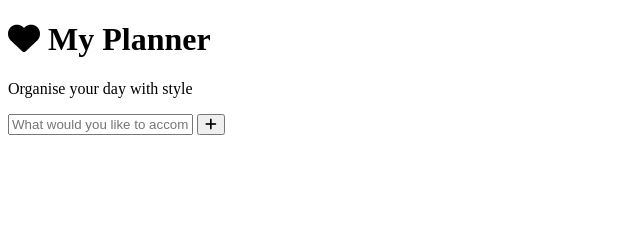
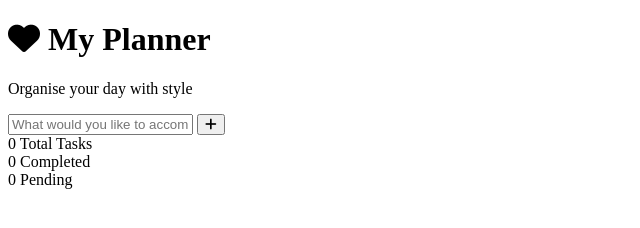
Before and after one commit to Rorisang-Mathiba/To-do-Task-Project, a plain HTML site: page index.html in a window 1280 px wide. Shown: the whole page, without its empty margins (0-640 px from the left). Drawn offline with Linux system fonts and the light colour scheme.

Commit message:
Statistics section

```diff
--- a/index.html
+++ b/index.html
@@ -11,6 +11,7 @@
 </head>
 <body>
     <div class="container">
+          <!-- Header section with app title and branding -->
         <header class="app-header">
             <h1 class="app-title">
                 <i class="fas fa-heart"></i>
@@ -19,12 +20,32 @@
             <p class="app-subtitle">Organise your day with style</p>
 
         </header>
+         <!-- Task input section - where users add new tasks -->
         <div class="input-section">
             <input type="text" id="taskInput" placeholder="What would you like to accomplish today?" maxlength="100">
+               <!-- Button to add new tasks -->
             <button class="add-btn" id="addBtn">
                 <i class="fas fa-plus"></i>
             </button>
         </div>
     </div>
+
+    <!-- Statistics section showing task counts -->
+     <div class="stats-section">
+        <div class="stat-item">
+            <span class="stat-number" id="totalTasks">
+                0
+            </span>
+            <span class="stat-label">Total Tasks</span>
+        </div>
+        <div class="stat-item">
+            <span class="stat-number" id="completedTasks">0</span>
+            <span class="stat-label">Completed</span>
+        </div>
+        <div class="stat-item">
+            <span class="stat-number" id="pendingTasks">0</span>
+            <span class="stat-label">Pending</span>
+        </div>
+     </div>
 </body>
 </html>
```
